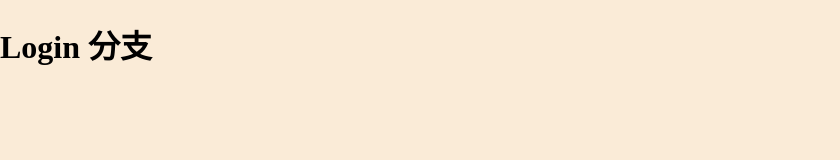
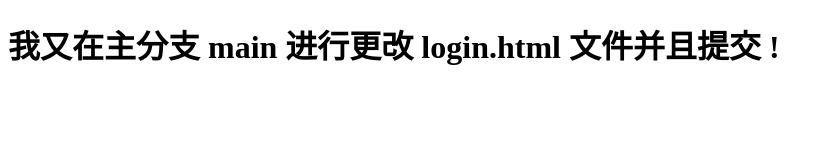
Before and after one commit to PolarisCChen/GitHub_SSHTesting, a plain HTML site: page index.html in a window 1280 px wide. Shown: the whole page, without its empty margins (0-840 px from the left). Drawn offline with Linux system fonts and the light colour scheme.

Commit message:
在 main 主分支进行修改并提交

```diff
--- a/index.html
+++ b/index.html
@@ -3,12 +3,9 @@
 <head>
     <meta charset="UTF-8">
     <meta name="viewport" content="width=device-width, initial-scale=1.0">
-    <title>Login 子分支</title>
-    <link rel="stylesheet" href="./index.css">
+    <title>Main 主分支</title>
 </head>
 <body>
-
-    <h1>Login 分支</h1>
-
+    <h1> 我又在主分支 main 进行更改 login.html 文件并且提交 ! </h1>
 </body>
 </html>
```
